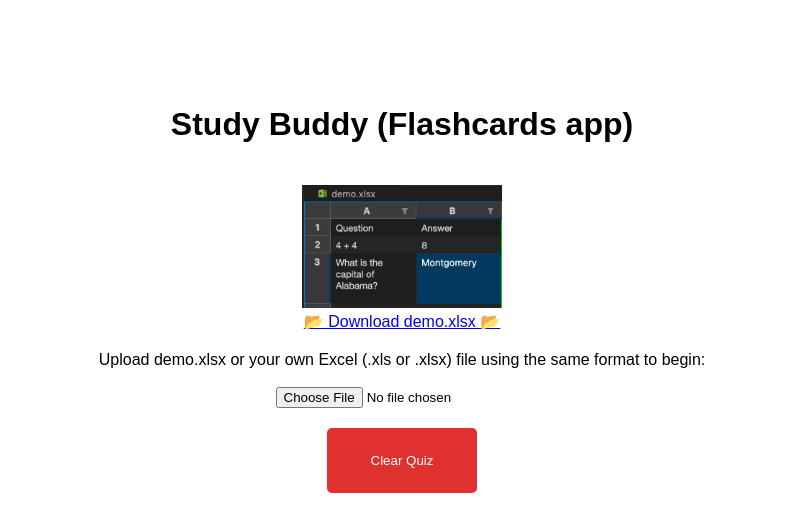
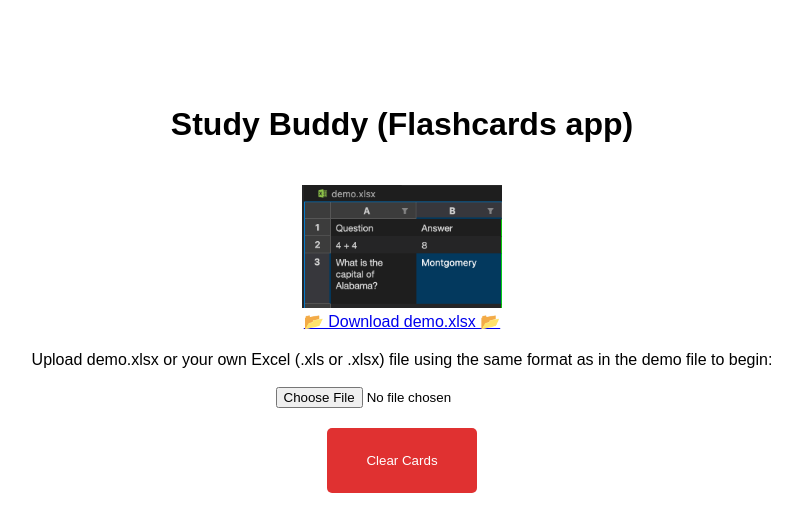
Before and after one commit to derrickmstrong/study-buddy, a React (Vite) app: page / in a window 1280 px wide. Shown: the top 532 px of the page, without its empty margins (238-1040 px from the left). Built offline with nearby package versions, Linux system fonts and the light colour scheme.

Commit message:
Update UploadQA component to include clearer instructions and rename clear button

```diff
--- a/src/components/UploadQA.jsx
+++ b/src/components/UploadQA.jsx
@@ -60,7 +60,7 @@ const UploadQA = () => {
       <div>
         <label>
           Upload demo.xlsx or your own Excel (.xls or .xlsx) file using the same
-          format to begin: {""}
+          format as in the demo file to begin: {""}
           <br />
           <br />
           <input
@@ -72,7 +72,7 @@ const UploadQA = () => {
         </label>
       </div>
       <button className="clear-button" onClick={handleClear}>
-        Clear Quiz
+        Clear Cards
       </button>
     </div>
   );
```
